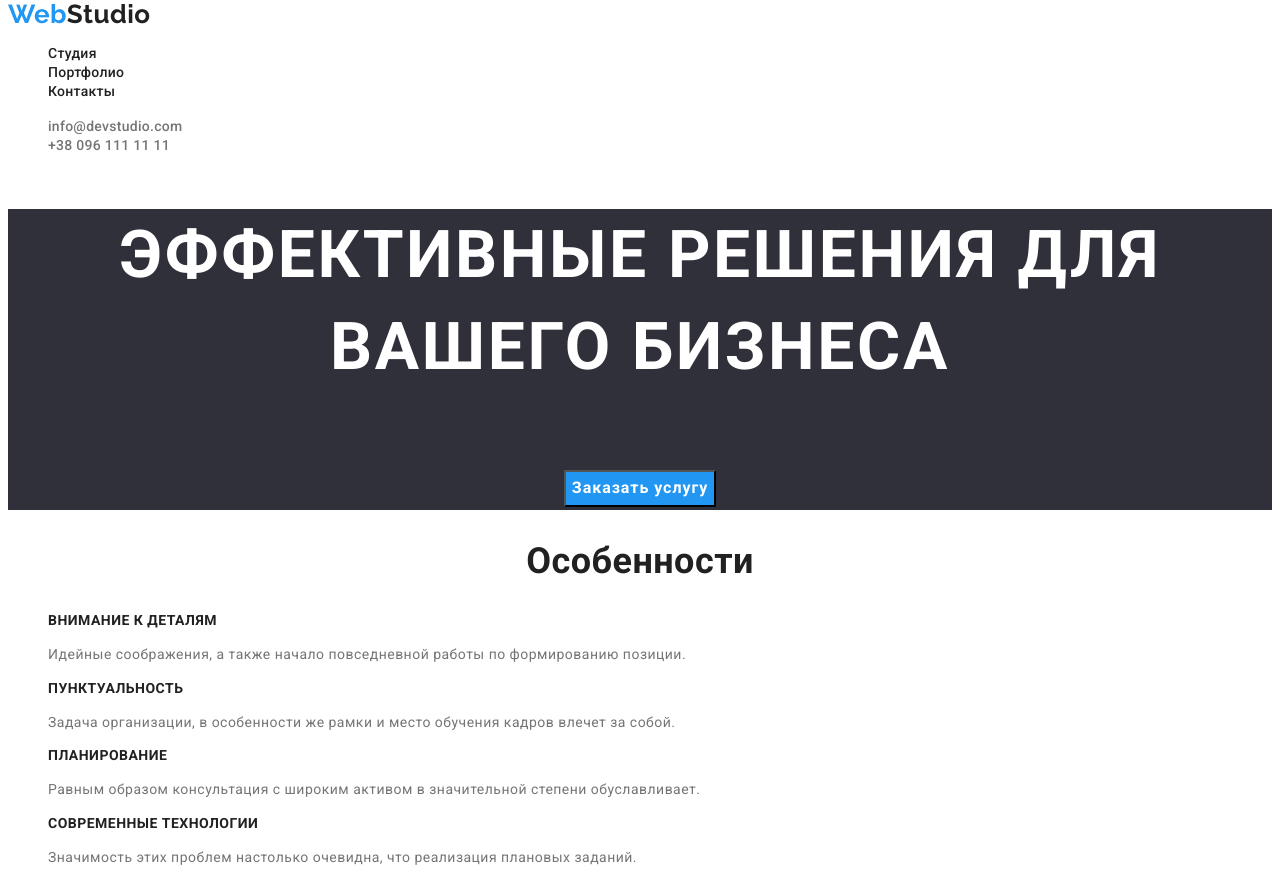
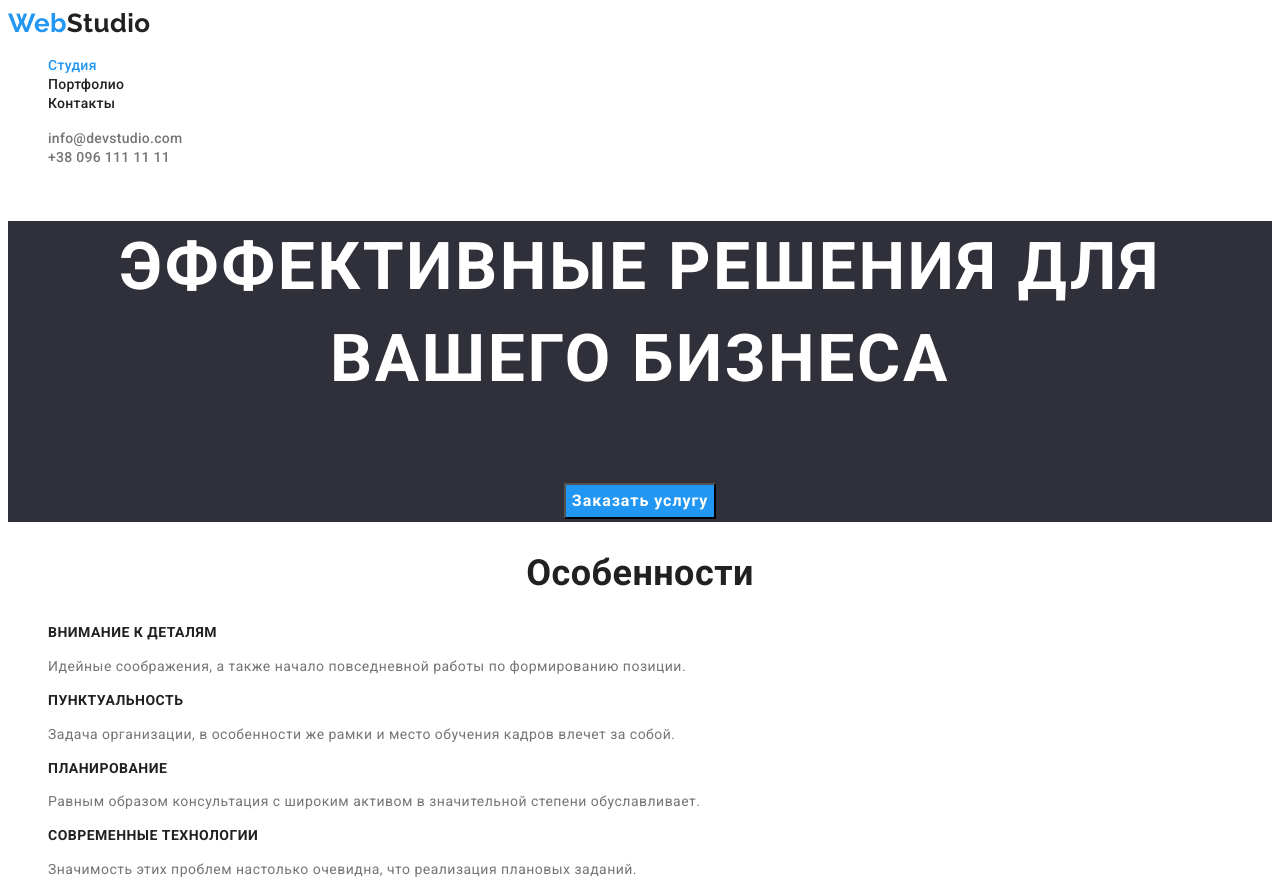
Before and after one commit to moonshvdow/goit-markup-hw-02, a plain HTML site: page index.html in a window 1280 px wide. Shown: the top 885 px of the page. Drawn offline with Linux system fonts and the light colour scheme.

Commit message:
Были исправлены ошибки

```diff
--- a/css/styles.css
+++ b/css/styles.css
@@ -23,6 +23,11 @@ body {
   line-height: 1.14;
   letter-spacing: 0.02em;
 }
+
+.site-nav .link.current {
+  color: var(--accent-text-color);
+}
+
 .site-nav .link:focus,
 .site-nav .link:hover {
   color: var(--accent-text-color);
@@ -137,7 +142,7 @@ body {
   font-family: Raleway, sans-serif;
   font-weight: 700;
   font-size: 26px;
-  line-height: 1.2px;
+  line-height: 1.2;
 }
 .logo.two {
   color: var(--secondary-text-color);
--- a/index.html
+++ b/index.html
@@ -13,7 +13,7 @@
         <nav class="site-nav">
             <a class="logo" href="./index.html">Web<span class="logo two">Studio</span></a>
             <ul class="list">
-                <li><a href="./index.html" class="link">Студия</a></li>
+                <li><a href="./index.html" class="link current">Студия</a></li>
                 <li><a href="./portfolio.html" class="link">Портфолио</a></li>
                 <li><a href="" class="link">Контакты</a></li>
             </ul>
```
Also changed, not shown: portfolio.html (+2 -1 lines).
